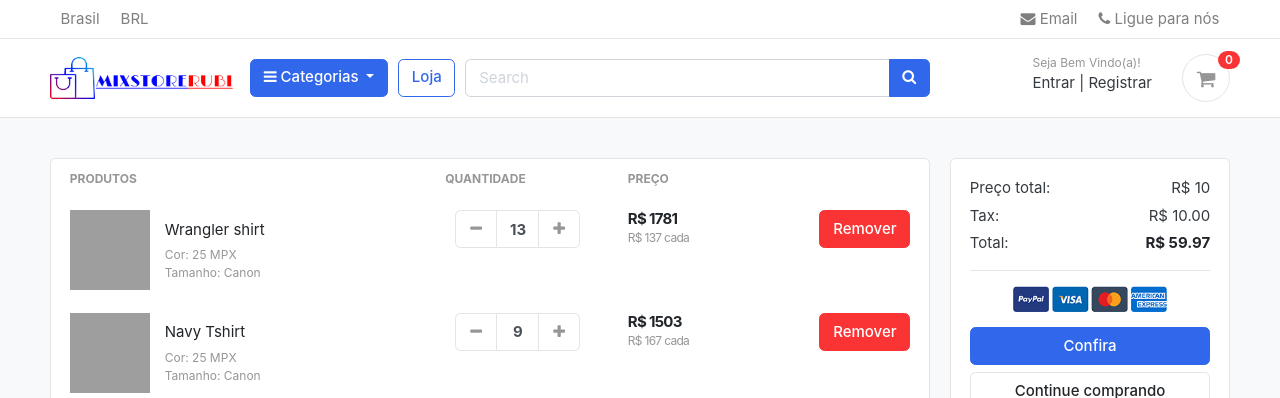
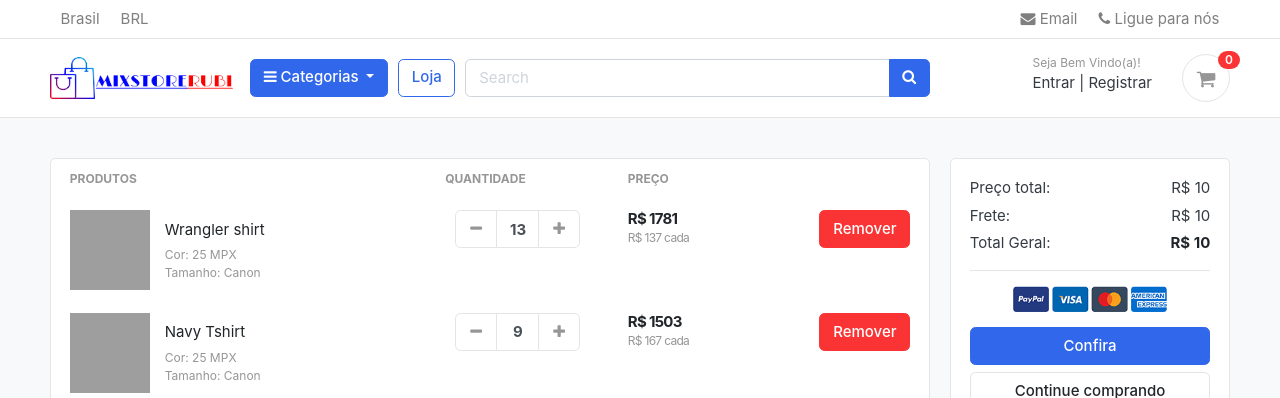
Before and after one commit to devcleberson/django_store1, a Django app: template templates/store/cart.html in a window 1280 px wide. Shown: the top 398 px of the page. Run offline with Django 4.2, Linux system fonts and the light colour scheme; data comes from the database, SQL or seed files in the repository; the template is opened without the code that fills it: values that come from a table or form of the project are taken from there, most other values are stand-ins (such as "Sample title", 1, 10 or a date in 2020); some libraries are stand-ins or nearby versions; some web fonts are replaced; grey boxes are pictures that could not be loaded.

Commit message:
calculate_tax_and_grand_total

```diff
--- a/carts/views.py
+++ b/carts/views.py
@@ -40,6 +40,8 @@ def cart(request, total=0, quantity=0, cart_items=None):
         for cart_item in cart_items:
             total += (cart_item.product.price * cart_item.quantity)
             quantity += cart_item.quantity
+        tax = (2 * total)/100
+        grand_total = total + tax
     except ObjectNotExist:
         pass #just ignore
 
@@ -47,5 +49,7 @@ def cart(request, total=0, quantity=0, cart_items=None):
         'total': total,
         'quantity': quantity,
         'cart_items': cart_items,
+        'tax'       : tax,
+        'grand_total': grand_total
     }
     return render(request, 'store/cart.html', context)
--- a/templates/store/cart.html
+++ b/templates/store/cart.html
@@ -84,12 +84,12 @@
                             <dd class="text-right">R$ {{total}}</dd>
                         </dl>
                         <dl class="dlist-align">
-                            <dt>Tax:</dt>
-                            <dd class="text-right">R$ 10.00</dd>
+                            <dt>Frete:</dt>
+                            <dd class="text-right">R$ {{tax}}</dd>
                         </dl>
                         <dl class="dlist-align">
-                            <dt>Total:</dt>
-                            <dd class="text-right text-dark b"><strong>R$ 59.97</strong></dd>
+                            <dt>Total Geral:</dt>
+                            <dd class="text-right text-dark b"><strong>R$ {{grand_total}}</strong></dd>
                         </dl>
                         <hr>
                         <p class="text-center mb-3">
```
